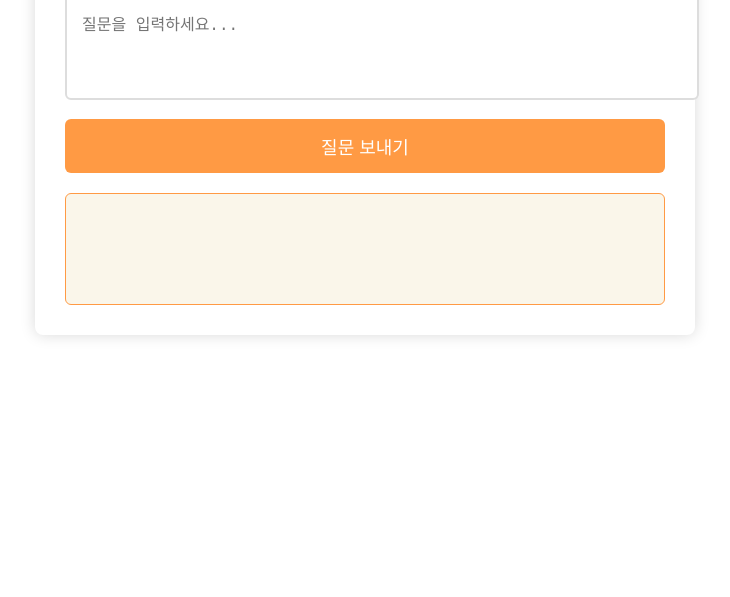
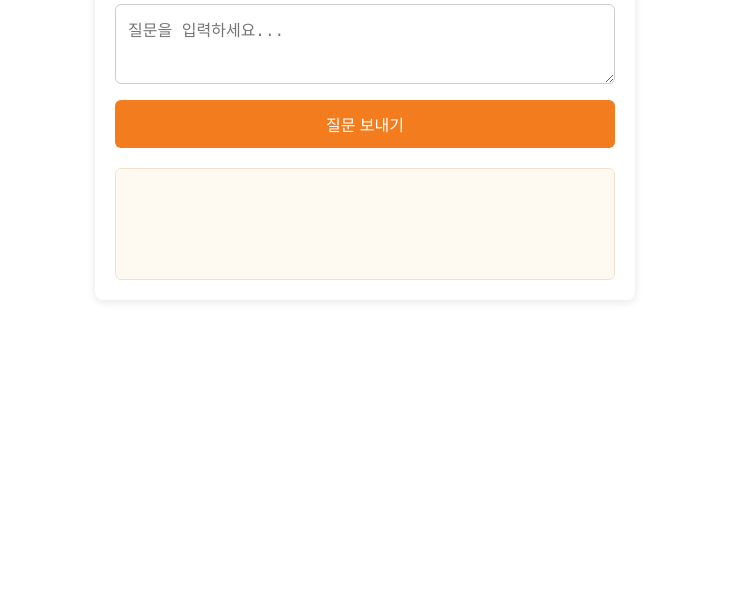
Before and after one commit to codeminjun/Google_AI_Studio, a website: page public/index.html in a window 1280 px wide. Shown: the part 203-800 px from the top of the page, without its empty margins (275-1005 px from the left). Drawn offline with Linux system fonts and the light colour scheme.

Commit message:
fix html and css

```diff
--- a/public/index.html
+++ b/public/index.html
@@ -8,7 +8,7 @@
 <body>
   <div class="container">
     <h1>AI에게 질문하기</h1>
-    <textarea id="promptInput" placeholder="질문을 입력하세요..." rows="4"></textarea>
+    <textarea id="promptInput" placeholder="질문을 입력하세요..." rows="3"></textarea>
     <button id="submitBtn">질문 보내기</button>
     <div id="responseArea"></div>
   </div>
--- a/public/style.css
+++ b/public/style.css
@@ -1,80 +1,57 @@
-/* 전체 페이지 기본 스타일 */
-body {
-  margin: 0;
-  padding: 0;
-  font-family: 'Helvetica Neue', Arial, sans-serif;
-  background: #fff;   /* 상하단 흰색 배경 */
-  color: #333;
+/* 기본 컨테이너 스타일 */
+.container {
+  max-width: 500px;
+  margin: 100px auto;
+  padding: 20px;
+  border-radius: 8px;
+  box-shadow: 0 2px 8px rgba(0,0,0,0.1);
+  background-color: white;
+  font-family: sans-serif;
 }
 
-/* 메인 컨테이너 (카드 형태) */
-.container {
-  width: 90%;
-  max-width: 600px;
-  margin: 100px auto;           /* 페이지 중앙 배치 (상단 여백 100px) */
-  background-color: #fff;
-  border-radius: 8px;
-  box-shadow: 0 0 15px rgba(0,0,0,0.15);
-  padding: 30px;
+/* 제목 */
+.container h1 {
+  text-align: center;
+  margin-bottom: 20px;
 }
 
-/* 제목 스타일 */
-h1 {
-  margin-top: 0;
-  text-align: center;
-  color: #333;
+/* 텍스트 입력창 */
+#promptInput {
+  width: 100%;
+  padding: 12px;
+  font-size: 16px;
+  border-radius: 6px;
+  border: 1px solid #ccc;
+  box-sizing: border-box;
+  resize: vertical;
+  margin-bottom: 12px;
 }
 
-/* 질문 입력 textarea 스타일 */
-textarea {
+/* 버튼 */
+#submitBtn {
   width: 100%;
-  padding: 15px;
-  margin-bottom: 15px;
+  padding: 12px;
   font-size: 16px;
-  border: 2px solid #ddd;
+  background-color: #f27c1e;
+  color: white;
+  border: none;
   border-radius: 6px;
-  resize: none;
-  transition: border-color 0.3s;
+  cursor: pointer;
+  transition: background-color 0.2s;
 }
 
-textarea:focus {
-  outline: none;
-  border-color: #ff9a44; /* 포커스 시 보더 컬러 (오렌지) */
+#submitBtn:hover {
+  background-color: #e26e0f;
 }
 
-/* 버튼 스타일 */
-button {
-  display: inline-block;
-  width: 100%;
-  background-color: #ff9a44; /* 오렌지 */
-  border: none;
-  color: #fff;
-  font-size: 18px;
-  padding: 14px;
-  border-radius: 6px;
-  cursor: pointer;
-  transition: background-color 0.3s;
-}
-
-button:hover {
-  background-color: #ff7a1f; /* 호버 시 좀 더 진한 오렌지 */
-}
-
-/* 응답 영역 스타일 */
+/* 응답 영역 */
 #responseArea {
   margin-top: 20px;
-  min-height: 80px;             /* 최소 높이로 레이아웃 안정화 */
   padding: 15px;
-  border: 1px solid #ff9a44;
+  background-color: #fefaf2;
+  border: 1px solid #f4e3c9;
   border-radius: 6px;
-  background-color: #faf6ea;    /* 옅은 오렌지빛 배경 */
-  color: #333;
-  line-height: 1.6;
-  transition: background-color 0.3s;
+  min-height: 80px;
+  white-space: pre-wrap;
+  font-size: 15px;
 }
-
-/* 로딩 상태일 때 스타일 (선택사항) */
-#responseArea.loading {
-  background-color: #fff3e5;
-  color: #777;
-}
```
Also changed, not shown: conversation.json (+48 -1 lines).
